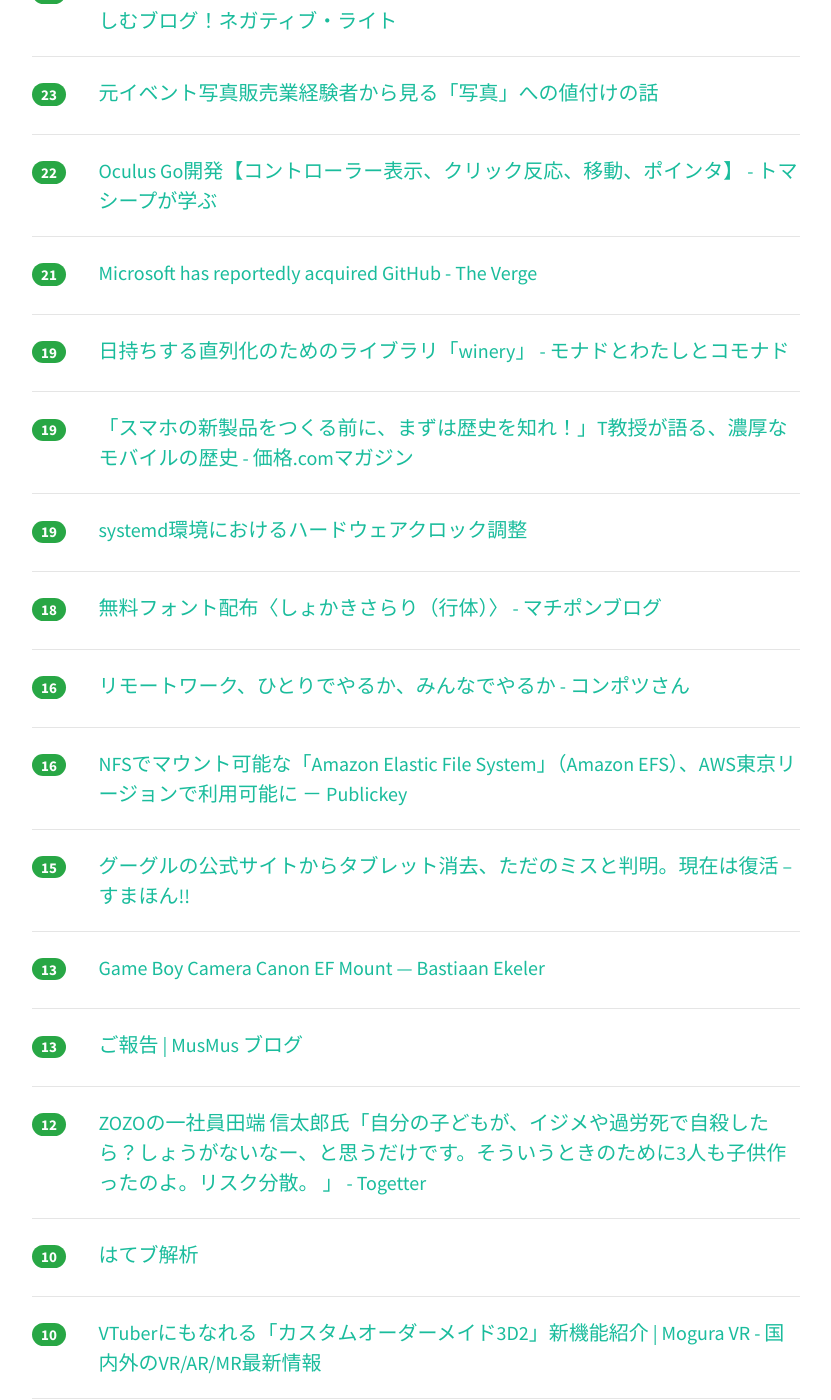
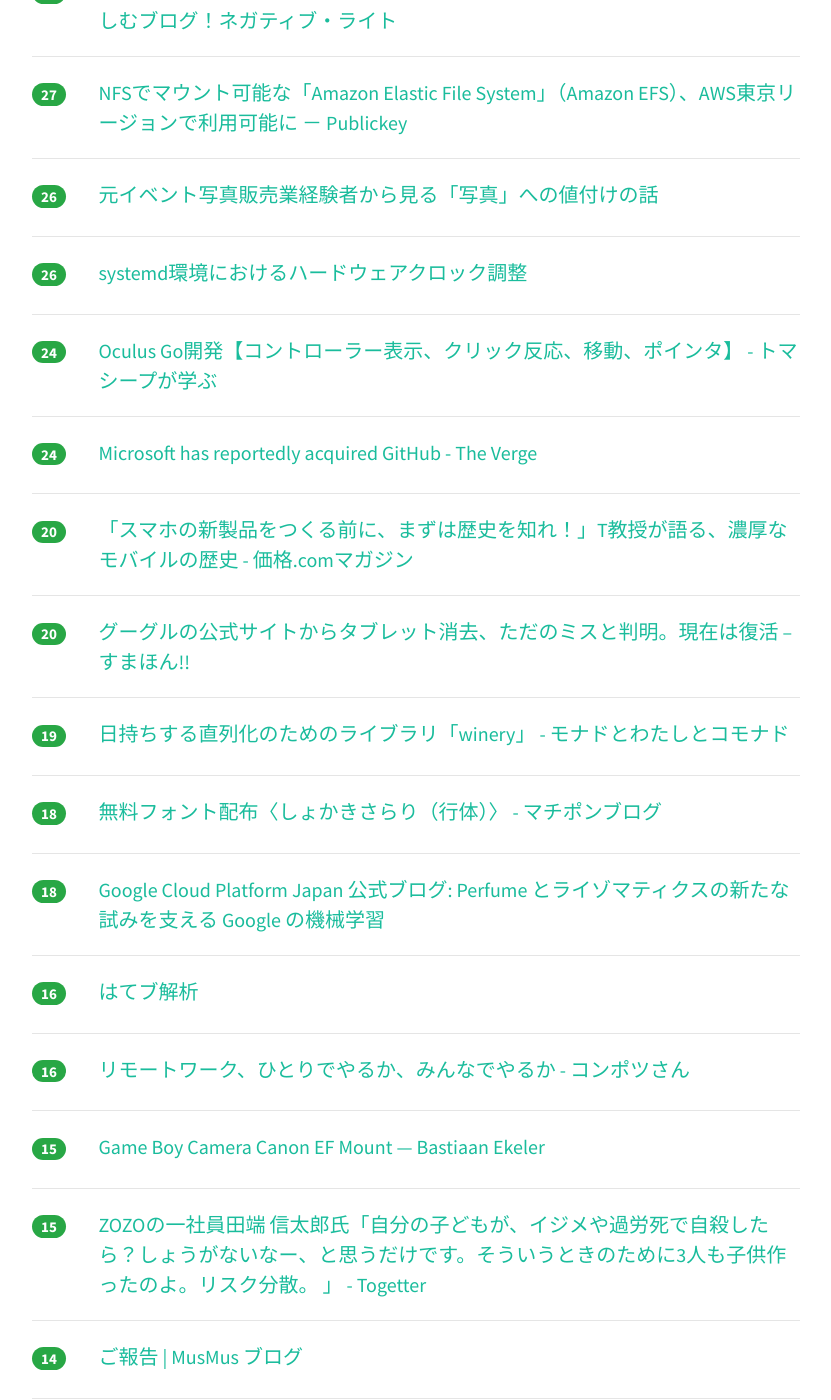
Before and after one commit to yatta47/hatena-matome-site, a Jekyll site: the page built from _posts/2018-06-04-hatena.md, in a window 1280 px wide and 1400 px high, scrolled down 1468 px. Shown: the whole window, without its empty margins (224-1055 px from the left). Built offline with Jekyll 4.4.1, drawn with Linux system fonts in a browser that asks for light colours; nearby versions of some CDN libraries; some of the changed text lies outside the part shown.

Commit message:
Updated 2018-06-04

```diff
--- a/_posts/2018-06-04-hatena.md
+++ b/_posts/2018-06-04-hatena.md
@@ -1,48 +1,48 @@
 ---
 layout: post
 title:  "2018-06-04 はてぶIT"
-date:   2018-06-04 10:01:51
+date:   2018-06-04 11:01:50
 tags: [it-hotentry]
 ---
-28 件のデータあり
+33 件のデータあり
 
 <hr><div class="row">
-<div class="col-1"><span class="badge badge-pill badge-success h2">204</span></div>
+<div class="col-1"><span class="badge badge-pill badge-success h2">300</span></div>
+<div class="col-11"><a href='https://corriente.top/post-66891/' target='_blank'>Microsoft、GitHubを買収完了　現地時間4日に正式発表へ | CoRRiENTE.top</a></div>
+</div>
+<hr>
+<div class="row">
+<div class="col-1"><span class="badge badge-pill badge-success h2">240</span></div>
 <div class="col-11"><a href='https://ameblo.jp/arcade-cabinet/entry-12381068306.html' target='_blank'>メガドライブ版ダライアス - 完成！ | Arcade Cabinet</a></div>
 </div>
 <hr>
 <div class="row">
-<div class="col-1"><span class="badge badge-pill badge-success h2">187</span></div>
-<div class="col-11"><a href='https://corriente.top/post-66891/' target='_blank'>Microsoft、GitHubを買収完了　現地時間4日に正式発表へ | CoRRiENTE.top</a></div>
-</div>
-<hr>
-<div class="row">
-<div class="col-1"><span class="badge badge-pill badge-success h2">141</span></div>
+<div class="col-1"><span class="badge badge-pill badge-success h2">179</span></div>
 <div class="col-11"><a href='https://akiba-pc.watch.impress.co.jp/docs/news/news/1125352.html' target='_blank'>JavaScriptで制御できる電子工作ボード「obniz」が発売、実売4,980円 - AKIBA PC Hotline!</a></div>
 </div>
 <hr>
 <div class="row">
-<div class="col-1"><span class="badge badge-pill badge-success h2">65</span></div>
+<div class="col-1"><span class="badge badge-pill badge-success h2">112</span></div>
 <div class="col-11"><a href='http://blog.jnito.com/entry/2018/06/04/053705' target='_blank'>【問題提起】篠原嘉一氏に情報教育の講演を依頼する前に考えていただきたいこと ～ITエンジニアから見た、情報教育のあり方について～ - give IT a try</a></div>
 </div>
 <hr>
 <div class="row">
-<div class="col-1"><span class="badge badge-pill badge-success h2">64</span></div>
+<div class="col-1"><span class="badge badge-pill badge-success h2">77</span></div>
 <div class="col-11"><a href='https://www.bloomberg.com/news/articles/2018-06-03/microsoft-is-said-to-have-agreed-to-acquire-coding-site-github' target='_blank'>Microsoft Is Said to Have Agreed to Acquire Coding Site GitHub - Bloomberg</a></div>
 </div>
 <hr>
 <div class="row">
-<div class="col-1"><span class="badge badge-pill badge-success h2">49</span></div>
+<div class="col-1"><span class="badge badge-pill badge-success h2">53</span></div>
+<div class="col-11"><a href='https://togetter.com/li/1233585' target='_blank'>『日本はとても安全な国だと聞くのでRubyKaigiの会場の目立つ場所に200円置いてみた』日本人でも訳がわからない結果になった様子 - Togetter</a></div>
+</div>
+<hr>
+<div class="row">
+<div class="col-1"><span class="badge badge-pill badge-success h2">52</span></div>
 <div class="col-11"><a href='https://alpacat.hatenablog.com/entry/ml-at-work' target='_blank'>「仕事ではじめる機械学習」はゼロから作りはじめた初心者の頭を冷やすのにうってつけ - アルパカログ</a></div>
 </div>
 <hr>
 <div class="row">
-<div class="col-1"><span class="badge badge-pill badge-success h2">39</span></div>
-<div class="col-11"><a href='https://togetter.com/li/1233585' target='_blank'>『日本はとても安全な国だと聞くのでRubyKaigiの会場の目立つ場所に200円置いてみた』日本人でも訳がわからない結果になった様子 - Togetter</a></div>
-</div>
-<hr>
-<div class="row">
-<div class="col-1"><span class="badge badge-pill badge-success h2">38</span></div>
+<div class="col-1"><span class="badge badge-pill badge-success h2">50</span></div>
 <div class="col-11"><a href='https://qiita.com/koshian2/items/f9f20f3e0eee711b1505' target='_blank'>畳み込みニューラルネットワークすごさを従来の機械学習のアルゴリズムと比較する</a></div>
 </div>
 <hr>
@@ -52,7 +52,7 @@ tags: [it-hotentry]
 </div>
 <hr>
 <div class="row">
-<div class="col-1"><span class="badge badge-pill badge-success h2">32</span></div>
+<div class="col-1"><span class="badge badge-pill badge-success h2">36</span></div>
 <div class="col-11"><a href='https://applech2.com/archives/20180603-luna-display-support-all-mac.html' target='_blank'>iPadをセカンドディスプレイ化できる「Luna Display」が全てのMacで互換性が確認され、Mac Miniをラップトップとして利用することも可能に。 | AAPL Ch.</a></div>
 </div>
 <hr>
@@ -62,23 +62,43 @@ tags: [it-hotentry]
 </div>
 <hr>
 <div class="row">
-<div class="col-1"><span class="badge badge-pill badge-success h2">27</span></div>
+<div class="col-1"><span class="badge badge-pill badge-success h2">29</span></div>
 <div class="col-11"><a href='http://www.iwako-light.com/entry/30pv' target='_blank'>30万PV達成！その経緯と雑記ブログでもPVとお金を稼ぐ方法 - 人生の物語を楽しむブログ！ネガティブ・ライト</a></div>
 </div>
 <hr>
 <div class="row">
-<div class="col-1"><span class="badge badge-pill badge-success h2">23</span></div>
+<div class="col-1"><span class="badge badge-pill badge-success h2">27</span></div>
+<div class="col-11"><a href='https://www.publickey1.jp/blog/18/nfsamazon_elastic_file_systemamazon_efsaws.html' target='_blank'>NFSでマウント可能な「Amazon Elastic File System」（Amazon EFS）、AWS東京リージョンで利用可能に － Publickey</a></div>
+</div>
+<hr>
+<div class="row">
+<div class="col-1"><span class="badge badge-pill badge-success h2">26</span></div>
 <div class="col-11"><a href='https://anond.hatelabo.jp/20180604011619' target='_blank'>元イベント写真販売業経験者から見る「写真」への値付けの話</a></div>
 </div>
 <hr>
 <div class="row">
-<div class="col-1"><span class="badge badge-pill badge-success h2">22</span></div>
+<div class="col-1"><span class="badge badge-pill badge-success h2">26</span></div>
+<div class="col-11"><a href='https://qiita.com/slug/items/4f902f45c5796f69309c' target='_blank'>systemd環境におけるハードウェアクロック調整</a></div>
+</div>
+<hr>
+<div class="row">
+<div class="col-1"><span class="badge badge-pill badge-success h2">24</span></div>
 <div class="col-11"><a href='http://bibinbaleo.hatenablog.com/entry/2018/05/14/171744' target='_blank'>Oculus Go開発【コントローラー表示、クリック反応、移動、ポインタ】 - トマシープが学ぶ</a></div>
 </div>
 <hr>
 <div class="row">
-<div class="col-1"><span class="badge badge-pill badge-success h2">21</span></div>
+<div class="col-1"><span class="badge badge-pill badge-success h2">24</span></div>
 <div class="col-11"><a href='https://www.theverge.com/2018/6/3/17422752/microsoft-github-acquisition-rumors' target='_blank'>Microsoft has reportedly acquired GitHub - The Verge</a></div>
+</div>
+<hr>
+<div class="row">
+<div class="col-1"><span class="badge badge-pill badge-success h2">20</span></div>
+<div class="col-11"><a href='https://kakakumag.com/pc-smartphone/?id=12249' target='_blank'>「スマホの新製品をつくる前に、まずは歴史を知れ！」T教授が語る、濃厚なモバイルの歴史 - 価格.comマガジン</a></div>
+</div>
+<hr>
+<div class="row">
+<div class="col-1"><span class="badge badge-pill badge-success h2">20</span></div>
+<div class="col-11"><a href='https://smhn.info/201806-android-tablet-section' target='_blank'>グーグルの公式サイトからタブレット消去、ただのミスと判明。現在は復活 – すまほん!!</a></div>
 </div>
 <hr>
 <div class="row">
@@ -87,18 +107,18 @@ tags: [it-hotentry]
 </div>
 <hr>
 <div class="row">
-<div class="col-1"><span class="badge badge-pill badge-success h2">19</span></div>
-<div class="col-11"><a href='https://kakakumag.com/pc-smartphone/?id=12249' target='_blank'>「スマホの新製品をつくる前に、まずは歴史を知れ！」T教授が語る、濃厚なモバイルの歴史 - 価格.comマガジン</a></div>
-</div>
-<hr>
-<div class="row">
-<div class="col-1"><span class="badge badge-pill badge-success h2">19</span></div>
-<div class="col-11"><a href='https://qiita.com/slug/items/4f902f45c5796f69309c' target='_blank'>systemd環境におけるハードウェアクロック調整</a></div>
+<div class="col-1"><span class="badge badge-pill badge-success h2">18</span></div>
+<div class="col-11"><a href='http://shokaki.hatenablog.jp/entry/2018/06/03/095429' target='_blank'>無料フォント配布〈しょかきさらり（行体）〉 - マチポンブログ</a></div>
 </div>
 <hr>
 <div class="row">
 <div class="col-1"><span class="badge badge-pill badge-success h2">18</span></div>
-<div class="col-11"><a href='http://shokaki.hatenablog.jp/entry/2018/06/03/095429' target='_blank'>無料フォント配布〈しょかきさらり（行体）〉 - マチポンブログ</a></div>
+<div class="col-11"><a href='https://cloudplatform-jp.googleblog.com/2018/06/NHK-Perfume-TECHNOLOGY-Reframe-Your-Photo-Google-TensorFlow.html' target='_blank'>Google Cloud Platform Japan 公式ブログ: Perfume とライゾマティクスの新たな試みを支える Google の機械学習</a></div>
+</div>
+<hr>
+<div class="row">
+<div class="col-1"><span class="badge badge-pill badge-success h2">16</span></div>
+<div class="col-11"><a href='https://hatebu-analyzer.herokuapp.com/' target='_blank'>はてブ解析</a></div>
 </div>
 <hr>
 <div class="row">
@@ -107,38 +127,43 @@ tags: [it-hotentry]
 </div>
 <hr>
 <div class="row">
-<div class="col-1"><span class="badge badge-pill badge-success h2">16</span></div>
-<div class="col-11"><a href='https://www.publickey1.jp/blog/18/nfsamazon_elastic_file_systemamazon_efsaws.html' target='_blank'>NFSでマウント可能な「Amazon Elastic File System」（Amazon EFS）、AWS東京リージョンで利用可能に － Publickey</a></div>
+<div class="col-1"><span class="badge badge-pill badge-success h2">15</span></div>
+<div class="col-11"><a href='http://ekeler.com/game-boy-camera-canon-ef-mount/' target='_blank'>Game Boy Camera Canon EF Mount — Bastiaan Ekeler</a></div>
 </div>
 <hr>
 <div class="row">
 <div class="col-1"><span class="badge badge-pill badge-success h2">15</span></div>
-<div class="col-11"><a href='https://smhn.info/201806-android-tablet-section' target='_blank'>グーグルの公式サイトからタブレット消去、ただのミスと判明。現在は復活 – すまほん!!</a></div>
+<div class="col-11"><a href='https://togetter.com/li/1233509' target='_blank'>ZOZOの一社員田端 信太郎氏「自分の子どもが、イジメや過労死で自殺したら？しょうがないなー、と思うだけです。そういうときのために3人も子供作ったのよ。リスク分散。 」 - Togetter</a></div>
+</div>
+<hr>
+<div class="row">
+<div class="col-1"><span class="badge badge-pill badge-success h2">14</span></div>
+<div class="col-11"><a href='http://musmus.main.jp/blog/gohoukoku/' target='_blank'>ご報告 | MusMus ブログ</a></div>
+</div>
+<hr>
+<div class="row">
+<div class="col-1"><span class="badge badge-pill badge-success h2">14</span></div>
+<div class="col-11"><a href='http://www.itmedia.co.jp/news/articles/1806/04/news058.html' target='_blank'>Microsoft、GitHubを買収か──Bloomberg報道 - ITmedia NEWS</a></div>
 </div>
 <hr>
 <div class="row">
 <div class="col-1"><span class="badge badge-pill badge-success h2">13</span></div>
-<div class="col-11"><a href='http://ekeler.com/game-boy-camera-canon-ef-mount/' target='_blank'>Game Boy Camera Canon EF Mount — Bastiaan Ekeler</a></div>
-</div>
-<hr>
-<div class="row">
-<div class="col-1"><span class="badge badge-pill badge-success h2">13</span></div>
-<div class="col-11"><a href='http://musmus.main.jp/blog/gohoukoku/' target='_blank'>ご報告 | MusMus ブログ</a></div>
+<div class="col-11"><a href='https://magazine-k.jp/2018/06/04/editors-note-33/' target='_blank'>ロジスティックス革命と1940年体制の終わり « マガジン航[kɔː]</a></div>
 </div>
 <hr>
 <div class="row">
 <div class="col-1"><span class="badge badge-pill badge-success h2">12</span></div>
-<div class="col-11"><a href='https://togetter.com/li/1233509' target='_blank'>ZOZOの一社員田端 信太郎氏「自分の子どもが、イジメや過労死で自殺したら？しょうがないなー、と思うだけです。そういうときのために3人も子供作ったのよ。リスク分散。 」 - Togetter</a></div>
+<div class="col-11"><a href='http://www.itmedia.co.jp/news/articles/1806/04/news054.html' target='_blank'>他社の商標「艦娘」、宣伝番組で誤って使用　「アズレン」運営が謝罪 - ITmedia NEWS</a></div>
 </div>
 <hr>
 <div class="row">
-<div class="col-1"><span class="badge badge-pill badge-success h2">10</span></div>
-<div class="col-11"><a href='https://hatebu-analyzer.herokuapp.com/' target='_blank'>はてブ解析</a></div>
+<div class="col-1"><span class="badge badge-pill badge-success h2">11</span></div>
+<div class="col-11"><a href='https://www.moguravr.com/custom-order-maid/' target='_blank'>VTuberにもなれる「カスタムオーダーメイド3D2」新機能紹介 | Mogura VR - 国内外のVR/AR/MR最新情報</a></div>
 </div>
 <hr>
 <div class="row">
-<div class="col-1"><span class="badge badge-pill badge-success h2">10</span></div>
-<div class="col-11"><a href='https://www.moguravr.com/custom-order-maid/' target='_blank'>VTuberにもなれる「カスタムオーダーメイド3D2」新機能紹介 | Mogura VR - 国内外のVR/AR/MR最新情報</a></div>
+<div class="col-1"><span class="badge badge-pill badge-success h2">8</span></div>
+<div class="col-11"><a href='https://wired.jp/2018/06/04/gdpr-children-parental-consent/' target='_blank'>GDPRの施行でティーンエイジャーに予期せぬ影響？ 必須になった「親の同意」がもたらす懸念｜WIRED.jp</a></div>
 </div>
 <hr>
 <div class="row">
```
